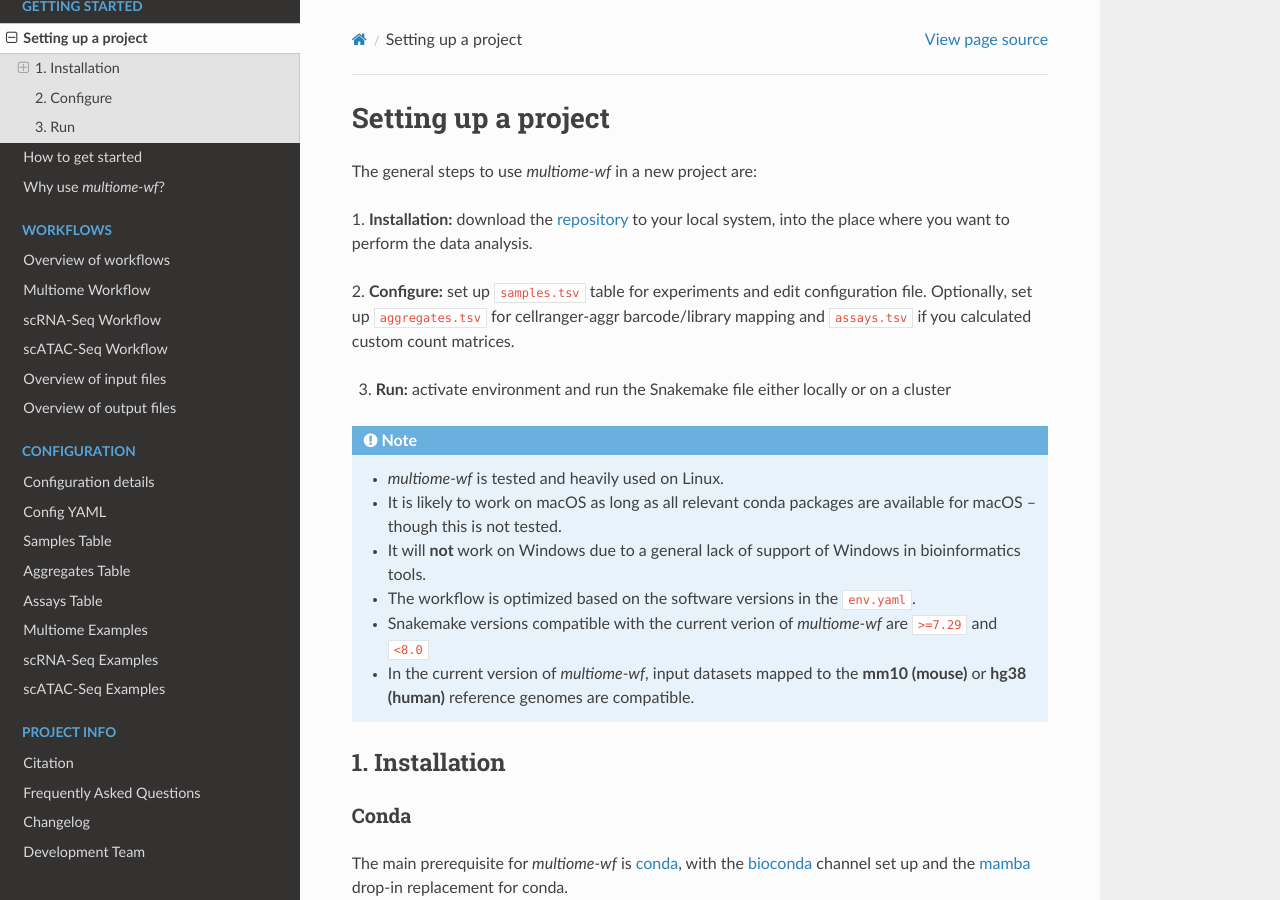
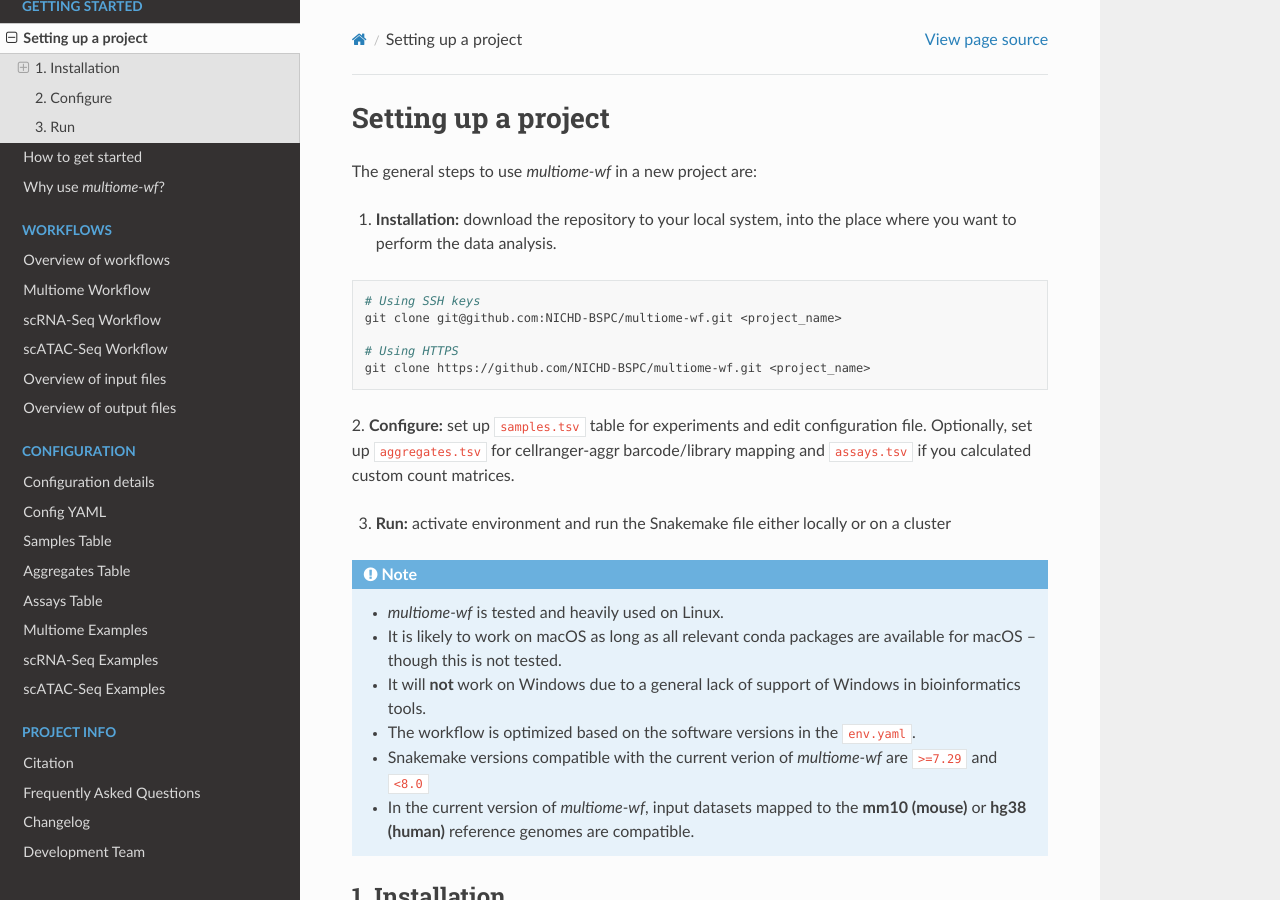
Before and after one commit to Mira0507/publication-practice, a Sphinx documentation site: the page built from docs/getting-started/setup.rst, in a window 1280 px wide and 900 px high. Built offline with Sphinx 7.4.7 and the Read the Docs theme 2.0.0, drawn with Linux system fonts in a browser that asks for light colours.

Commit message:
link fixation

```diff
--- a/docs/configuration/assays-table.rst
+++ b/docs/configuration/assays-table.rst
@@ -25,7 +25,7 @@
      Scores (GAS) common to ATAC analyses. This is included in the standard
      ATAC Peaks workflow. For details about the standard GAS included in this
      workflow, see `Signac Documentation
-     <https://satijalab.org/signac/reference/geneactivity>`_.
+     <https://stuartlab.org/signac/reference/geneactivity>`_.
 
 
 Field descriptions
--- a/docs/getting-started/setup.rst
+++ b/docs/getting-started/setup.rst
@@ -6,8 +6,16 @@
 
 The general steps to use `multiome-wf` in a new project are:
 
-1. **Installation:** download the `repository <https://github.com/NICHD-BSPC/multiome-wf>`_
-to your local system, into the place where you want to perform the data analysis.
+1. **Installation:** download the repository to your local system, into the place
+   where you want to perform the data analysis.
+
+.. code-block:: bash
+
+   # Using SSH keys
+   git clone git@github.com:NICHD-BSPC/multiome-wf.git <project_name>
+
+   # Using HTTPS
+   git clone https://github.com/NICHD-BSPC/multiome-wf.git <project_name>
 
 2. **Configure:** set up ``samples.tsv`` table for experiments and edit configuration file.
 Optionally, set up ``aggregates.tsv`` for cellranger-aggr barcode/library mapping
--- a/docs/project-info/changelog.rst
+++ b/docs/project-info/changelog.rst
@@ -29,7 +29,7 @@
       CPU issues on HPC systems
     - ``guide`` field: deprecated
 - Bugfix: Resolved an issue with incorrect prefixes in clustering columns in the metadata
-  (https://github.com/NICHD-BSPC/multiome-wf/issues/17)
+  (`https://github.com/NICHD-BSPC/multiome-wf/issues/17`)
 
 
 v1.1, v1.2 (July 2024)
@@ -39,7 +39,7 @@
 
 - Package version updates in the default Conda environment (``env.yaml``)
 - This update also fixes a clustering error caused by the ``Matrix`` package in R
-  (https://github.com/NICHD-BSPC/multiome-wf/issues/18)
+  (`https://github.com/NICHD-BSPC/multiome-wf/issues/18`)
 - ``n_dataset`` key added to the ``integrate`` field in ``config.yaml``. This key speficies
   the number of datasets to be integrated for cases where there are more than two datasets.
 
```
